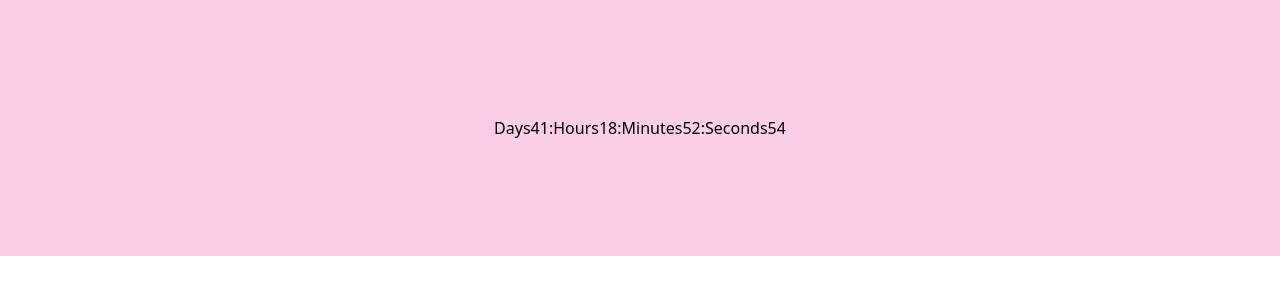
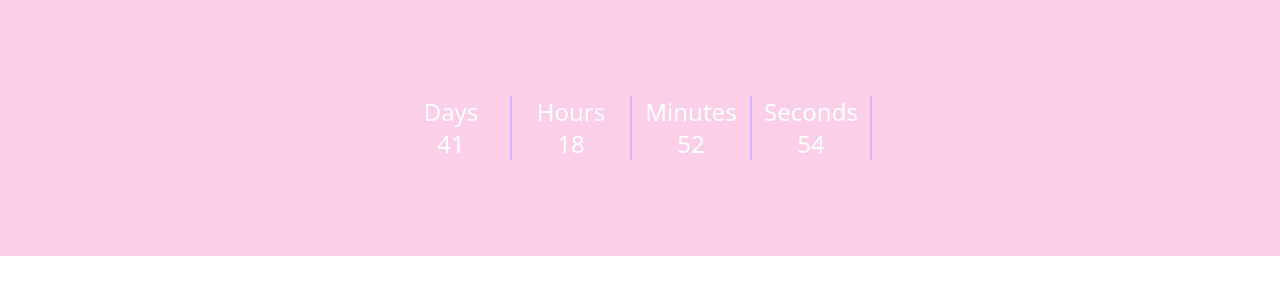
Before and after one commit to KodeIva/birthday-countdown, a React (Create React App) app: page / in a window 1280 px wide. Shown: the top 300 px of the page. Built offline with nearby package versions, Linux system fonts and the light colour scheme.

Commit message:
Days,hours, minutes,seconds separated in divs and divs styled

```diff
--- a/src/components/Countdown.js
+++ b/src/components/Countdown.js
@@ -37,18 +37,26 @@ const Countdown = ({birthday}) => {
     },[birthday])
   return (
     <div className='flex w-full h-64 justify-center items-center bg-pink-200'>
+      <div className='w-28 flex flex-col justify-center items-center border-r-2 border-purple-300 text-2xl text-white  mr-2 pr-2'>
         <h2>Days</h2>
+        {days < 10 ? <p>0{days}</p> : <p>{days}</p> }
+      </div>
 
-      {days < 10 ? <p>0{days}</p> : <p>{days}</p> }
-      <span>: </span>
+      <div className='w-28 flex flex-col justify-center items-center border-r-2 border-purple-300 text-2xl text-white  mr-2 pr-2'>
         <h2>Hours</h2>
         {hours < 10 ? <h1>0{hours}</h1> : <h1>{hours}</h1> }
-      <span>:</span>
+      </div>
+
+      <div className='w-28 flex flex-col justify-center items-center border-r-2 border-purple-300 text-2xl text-white  mr-2 pr-2'>
         <h2>Minutes</h2>
         {minutes < 10 ? <h1>0{minutes}</h1>:<h1>{minutes}</h1>}
-      <span>:</span>
-      <h2>Seconds</h2>
+      </div>
+
+      <div className='w-28 flex flex-col justify-center items-center border-r-2 border-purple-300 text-2xl text-white  mr-2 pr-2'>
+        <h2> Seconds</h2>
         {seconds < 10 ? <p>0{seconds}</p> : <p>{seconds}</p>}
+      </div>
+
 
     </div>
   )
```
Lines whose indentation alone changed are shown as unchanged.
